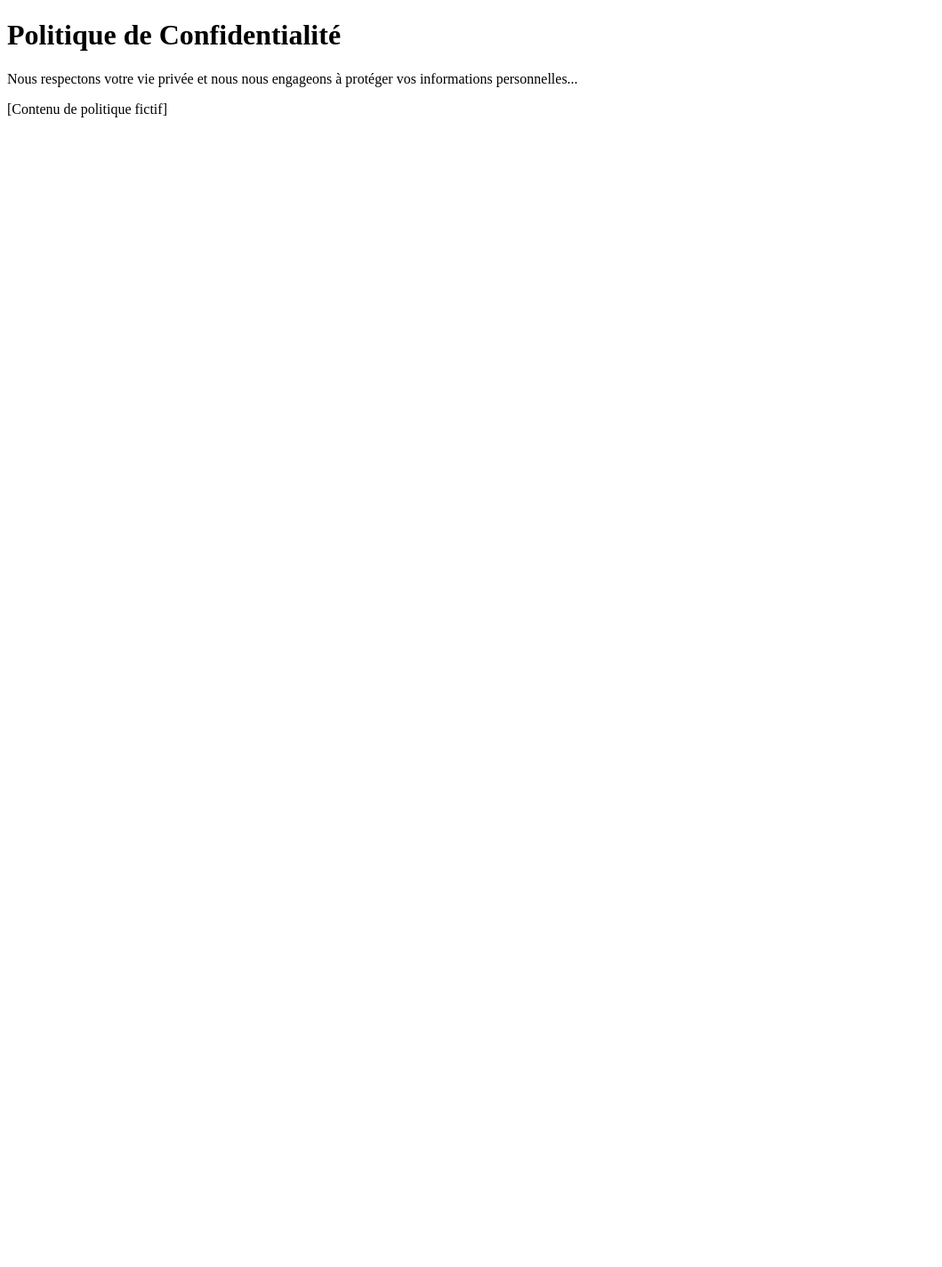
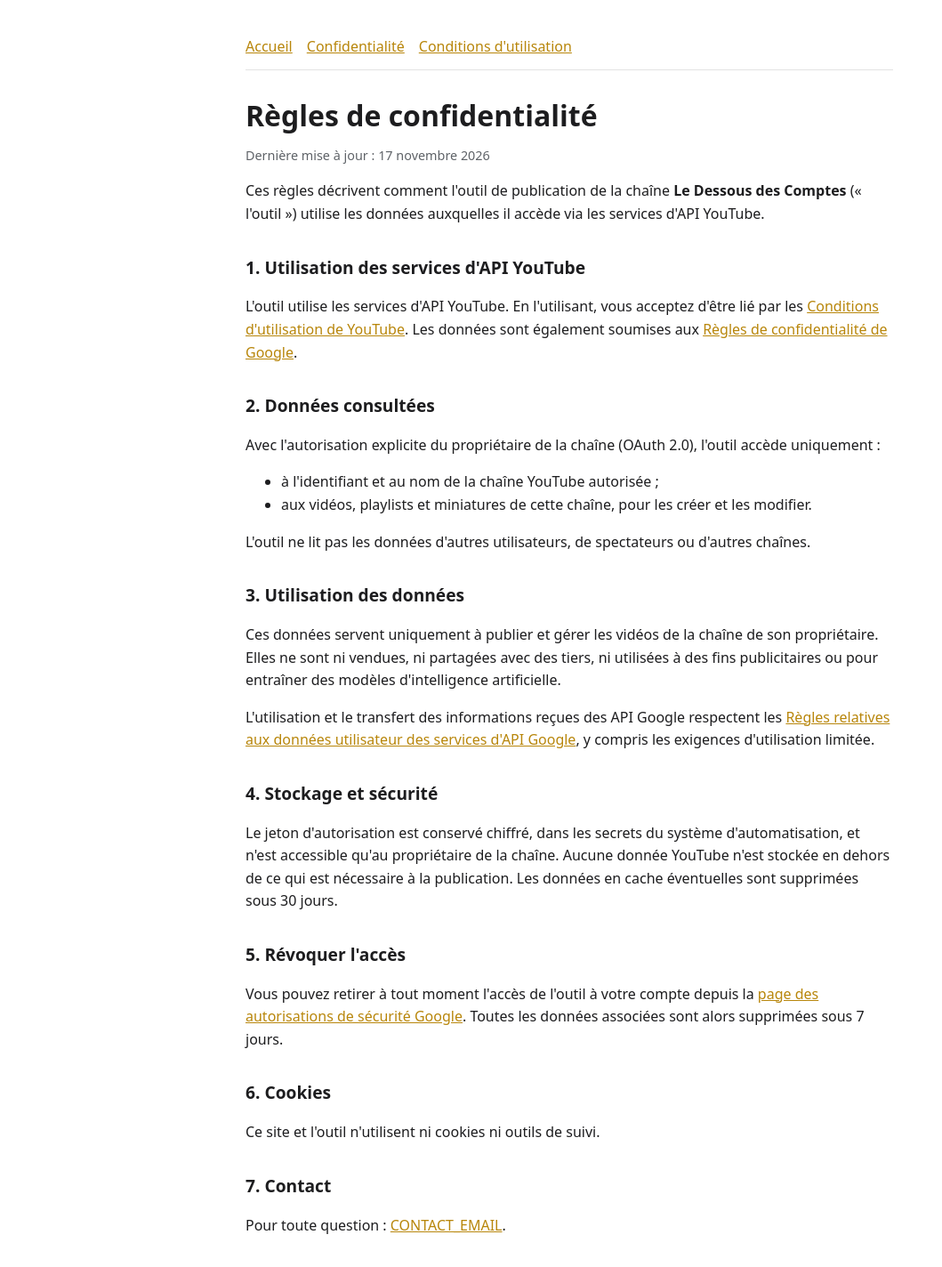
Before and after one commit to chems03/clipforge-legal, a plain HTML site: page privacy.html in a window 1280 px wide. Shown: the whole page at 89% size, without its empty margins (0-1059 px from the left). Before the commit the page ends 800 px from the top, so only its background shows below. Drawn offline with Linux system fonts and the light colour scheme.

Commit message:
Rewrite legal pages for the Le Dessous des Comptes channel
Replace the TikTok-reupload description with the channel's own
publishing tool, and add the YouTube API Services disclosures
needed for the OAuth consent screen and the API audit.

Co-Authored-By: Claude Opus 5.5 <noreply@anthropic.com>
Claude-Session: https://claude.ai/code/session_018C9jhHpvPEnCYH4qEVWkTz

```diff
--- a/privacy.html
+++ b/privacy.html
@@ -1,13 +1,45 @@
 <!DOCTYPE html>
 <html lang="fr">
 <head>
-    <meta charset="UTF-8">
-    <meta name="viewport" content="width=device-width, initial-scale=1.0">
-    <title>Politique de Confidentialité - ClipForge</title>
+<meta charset="UTF-8">
+<meta name="viewport" content="width=device-width, initial-scale=1.0">
+<title>Règles de confidentialité</title>
+<link rel="stylesheet" href="style.css">
 </head>
 <body>
-    <h1>Politique de Confidentialité</h1>
-    <p>Nous respectons votre vie privée et nous nous engageons à protéger vos informations personnelles...</p>
-    <p>[Contenu de politique fictif]</p>
+<main>
+<nav><a href="index.html">Accueil</a><a href="privacy.html">Confidentialité</a><a href="terms.html">Conditions d'utilisation</a></nav>
+<h1>Règles de confidentialité</h1>
+<p class="muted">Dernière mise à jour : 17 novembre 2026</p>
+
+<p>Ces règles décrivent comment l'outil de publication de la chaîne <strong>Le Dessous des Comptes</strong> (« l'outil ») utilise les données auxquelles il accède via les services d'API YouTube.</p>
+
+<h2>1. Utilisation des services d'API YouTube</h2>
+<p>L'outil utilise les services d'API YouTube. En l'utilisant, vous acceptez d'être lié par les <a href="https://www.youtube.com/t/terms">Conditions d'utilisation de YouTube</a>. Les données sont également soumises aux <a href="https://policies.google.com/privacy">Règles de confidentialité de Google</a>.</p>
+
+<h2>2. Données consultées</h2>
+<p>Avec l'autorisation explicite du propriétaire de la chaîne (OAuth 2.0), l'outil accède uniquement :</p>
+<ul>
+<li>à l'identifiant et au nom de la chaîne YouTube autorisée ;</li>
+<li>aux vidéos, playlists et miniatures de cette chaîne, pour les créer et les modifier.</li>
+</ul>
+<p>L'outil ne lit pas les données d'autres utilisateurs, de spectateurs ou d'autres chaînes.</p>
+
+<h2>3. Utilisation des données</h2>
+<p>Ces données servent uniquement à publier et gérer les vidéos de la chaîne de son propriétaire. Elles ne sont ni vendues, ni partagées avec des tiers, ni utilisées à des fins publicitaires ou pour entraîner des modèles d'intelligence artificielle.</p>
+<p>L'utilisation et le transfert des informations reçues des API Google respectent les <a href="https://developers.google.com/terms/api-services-user-data-policy">Règles relatives aux données utilisateur des services d'API Google</a>, y compris les exigences d'utilisation limitée.</p>
+
+<h2>4. Stockage et sécurité</h2>
+<p>Le jeton d'autorisation est conservé chiffré, dans les secrets du système d'automatisation, et n'est accessible qu'au propriétaire de la chaîne. Aucune donnée YouTube n'est stockée en dehors de ce qui est nécessaire à la publication. Les données en cache éventuelles sont supprimées sous 30 jours.</p>
+
+<h2>5. Révoquer l'accès</h2>
+<p>Vous pouvez retirer à tout moment l'accès de l'outil à votre compte depuis la <a href="https://security.google.com/settings/security/permissions">page des autorisations de sécurité Google</a>. Toutes les données associées sont alors supprimées sous 7 jours.</p>
+
+<h2>6. Cookies</h2>
+<p>Ce site et l'outil n'utilisent ni cookies ni outils de suivi.</p>
+
+<h2>7. Contact</h2>
+<p>Pour toute question : <a href="mailto:CONTACT_EMAIL">CONTACT_EMAIL</a>.</p>
+</main>
 </body>
 </html>
--- /dev/null
+++ b/style.css
@@ -0,0 +1,12 @@
+:root{--bg:#ffffff;--fg:#1d1d1f;--muted:#5f6368;--accent:#b8860b;--line:#e3e3e3}
+@media (prefers-color-scheme:dark){:root{--bg:#16171a;--fg:#ececec;--muted:#a0a4ab;--accent:#e0b040;--line:#2c2e33}}
+*{box-sizing:border-box}
+body{margin:0;background:var(--bg);color:var(--fg);font:16px/1.6 system-ui,-apple-system,"Segoe UI",Roboto,sans-serif}
+main{max-width:760px;margin:0 auto;padding:40px 16px 64px}
+h1{font-size:2rem;line-height:1.2;margin:0 0 8px}
+h2{font-size:1.2rem;margin:32px 0 8px}
+p,li{color:var(--fg)}
+.muted{color:var(--muted);font-size:.9rem}
+a{color:var(--accent)}
+nav{display:flex;gap:16px;flex-wrap:wrap;border-bottom:1px solid var(--line);padding-bottom:12px;margin-bottom:32px}
+footer{border-top:1px solid var(--line);margin-top:48px;padding-top:12px}
```
Also changed, not shown: index.html (+25 -7 lines), terms.html (+27 -6 lines).
